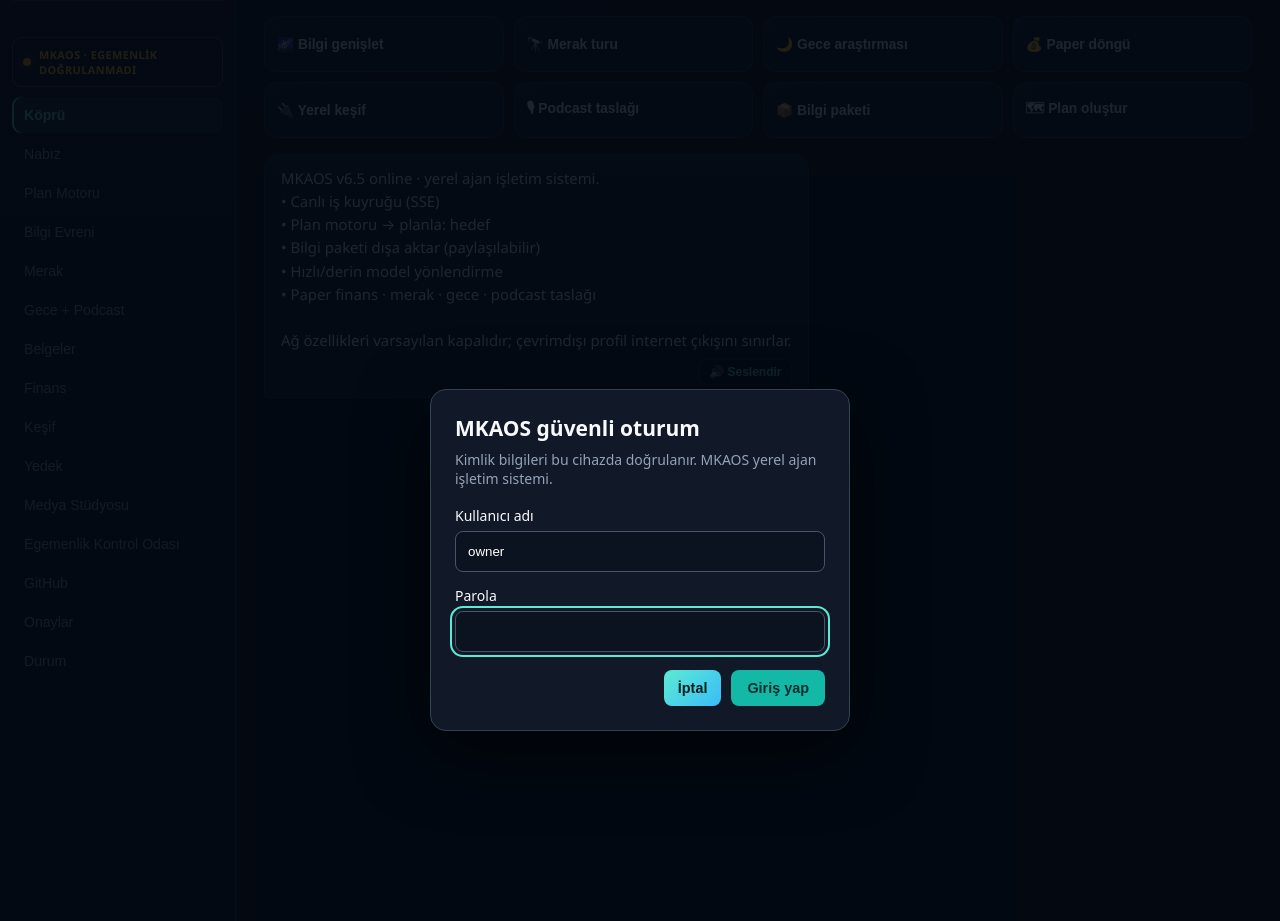
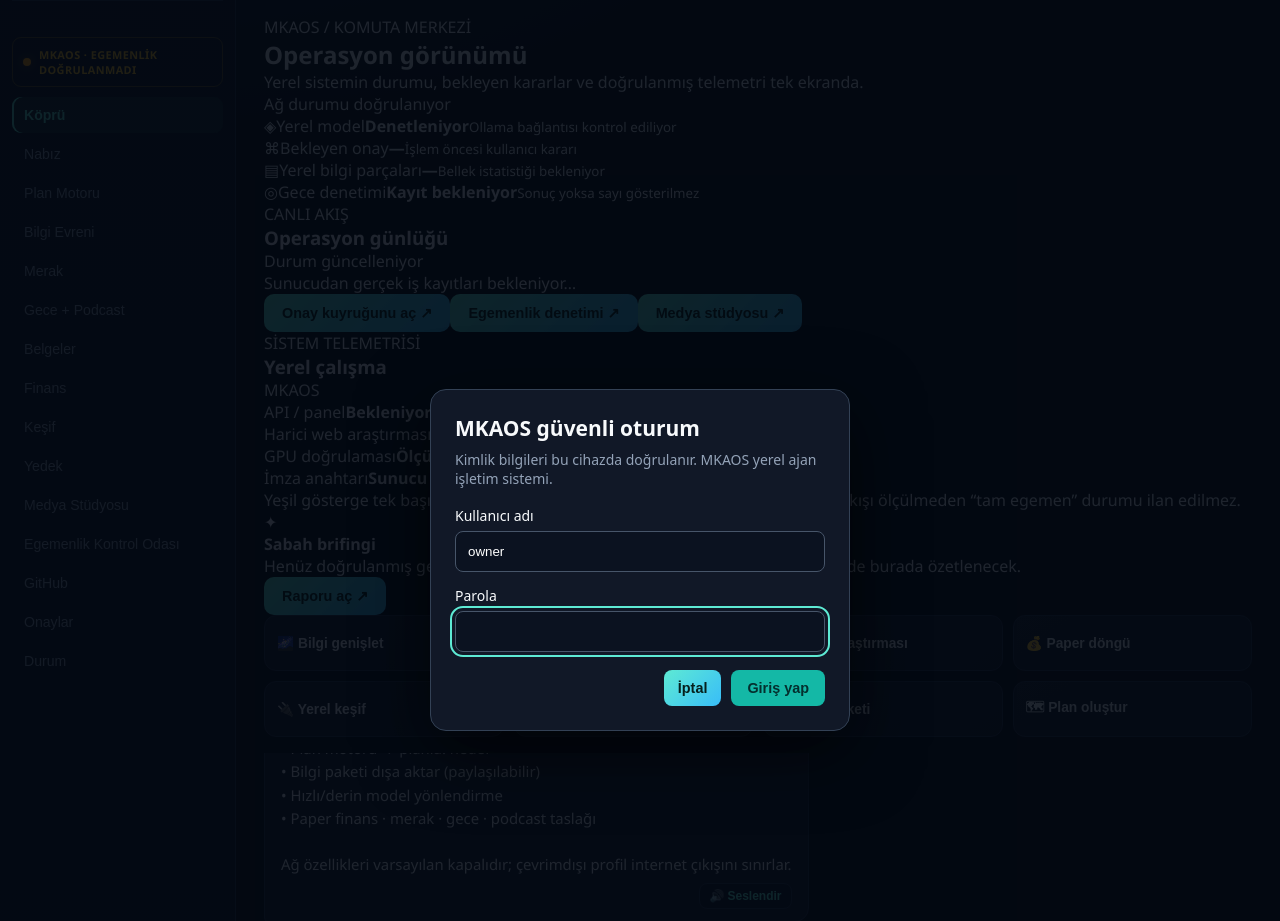
Before and after one commit to Nexora88/sentinel-agent, a FastAPI app: page / in a window 1280 px wide. Shown: the part 80-1001 px from the top of the page. Run offline with FastAPI, Linux system fonts and the light colour scheme.

Commit message:
Add MKAOS cyber command overview dashboard

```diff
--- a/web/templates/index.html
+++ b/web/templates/index.html
@@ -46,6 +46,34 @@
           <h1>Komut Köprüsü</h1>
           <p>MKAOS · İstikbal Siber Göklerdedir. Ağ durumu doğrulanmadan “tam egemen” sayılmaz.</p>
         </header>
+        <section class="command-dashboard" aria-label="Siber Karargah genel bakış">
+          <div class="command-topline">
+            <div><span class="eyebrow">MKAOS / KOMUTA MERKEZİ</span><h2>Operasyon görünümü</h2><p>Yerel sistemin durumu, bekleyen kararlar ve doğrulanmış telemetri tek ekranda.</p></div>
+            <div id="command-network" class="network-chip" data-state="unknown"><span class="network-light"></span><span id="command-network-label">Ağ durumu doğrulanıyor</span></div>
+          </div>
+          <div class="command-metrics">
+            <article class="metric-card"><span class="metric-icon">◈</span><span class="metric-label">Yerel model</span><strong id="dash-model">Denetleniyor</strong><small id="dash-model-note">Ollama bağlantısı kontrol ediliyor</small></article>
+            <article class="metric-card"><span class="metric-icon">⌘</span><span class="metric-label">Bekleyen onay</span><strong id="dash-approvals">—</strong><small>İşlem öncesi kullanıcı kararı</small></article>
+            <article class="metric-card"><span class="metric-icon">▤</span><span class="metric-label">Yerel bilgi parçaları</span><strong id="dash-memory">—</strong><small id="dash-memory-note">Bellek istatistiği bekleniyor</small></article>
+            <article class="metric-card"><span class="metric-icon">◎</span><span class="metric-label">Gece denetimi</span><strong id="dash-night">Kayıt bekleniyor</strong><small id="dash-night-note">Sonuç yoksa sayı gösterilmez</small></article>
+          </div>
+          <div class="command-columns">
+            <article class="command-panel command-activity">
+              <div class="section-heading"><div><span class="eyebrow">CANLI AKIŞ</span><h3>Operasyon günlüğü</h3></div><span class="live-indicator"><i></i> Durum güncelleniyor</span></div>
+              <div id="dash-activity" class="activity-list"><p class="empty-state">Sunucudan gerçek iş kayıtları bekleniyor…</p></div>
+              <div class="command-shortcuts"><button type="button" class="shortcut-btn" data-panel="approvals">Onay kuyruğunu aç ↗</button><button type="button" class="shortcut-btn" data-panel="control">Egemenlik denetimi ↗</button><button type="button" class="shortcut-btn" data-panel="image">Medya stüdyosu ↗</button></div>
+            </article>
+            <aside class="command-panel command-telemetry">
+              <div class="section-heading"><div><span class="eyebrow">SİSTEM TELEMETRİSİ</span><h3>Yerel çalışma</h3></div><span class="telemetry-mark">MKAOS</span></div>
+              <div class="telemetry-row"><span>API / panel</span><strong id="dash-api-state">Bekleniyor</strong></div>
+              <div class="telemetry-row"><span>Harici web araştırması</span><strong id="dash-web-state">Bilinmiyor</strong></div>
+              <div class="telemetry-row"><span>GPU doğrulaması</span><strong id="dash-gpu-state">Ölçülmedi</strong></div>
+              <div class="telemetry-row"><span>İmza anahtarı</span><strong id="dash-key-state">Sunucu durumu ayrıca kontrol edilmeli</strong></div>
+              <p class="telemetry-note">Yeşil gösterge tek başına air-gap kanıtı değildir. İşletim sistemi düzeyinde ağ çıkışı ölçülmeden “tam egemen” durumu ilan edilmez.</p>
+            </aside>
+          </div>
+          <div class="briefing-strip"><span class="briefing-icon">✦</span><div><strong>Sabah brifingi</strong><p id="dash-briefing">Henüz doğrulanmış gece denetimi raporu yok. Tamamlanmış kayıtlar geldiğinde burada özetlenecek.</p></div><button type="button" class="shortcut-btn" data-panel="night">Raporu aç ↗</button></div>
+        </section>
         <div class="quick-grid">
           <button class="qcard" data-cmd="expand">🌌 Bilgi genişlet</button>
           <button class="qcard" data-cmd="curiosity">🔭 Merak turu</button>
```
